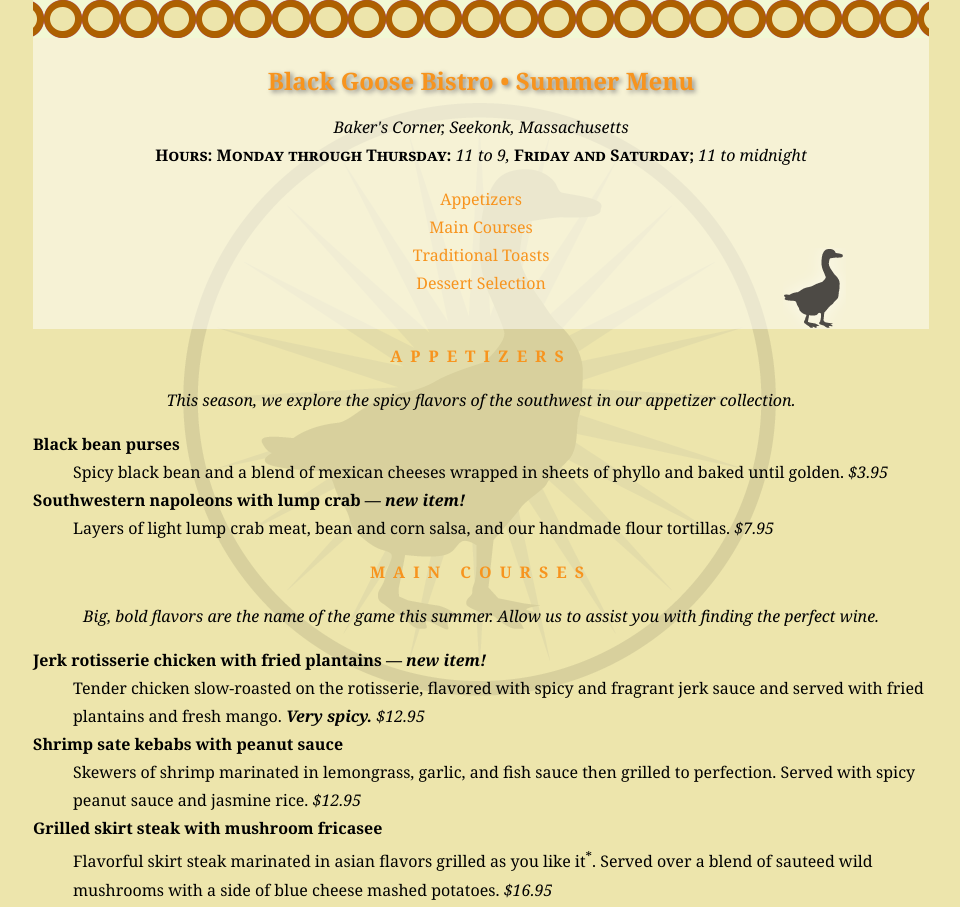
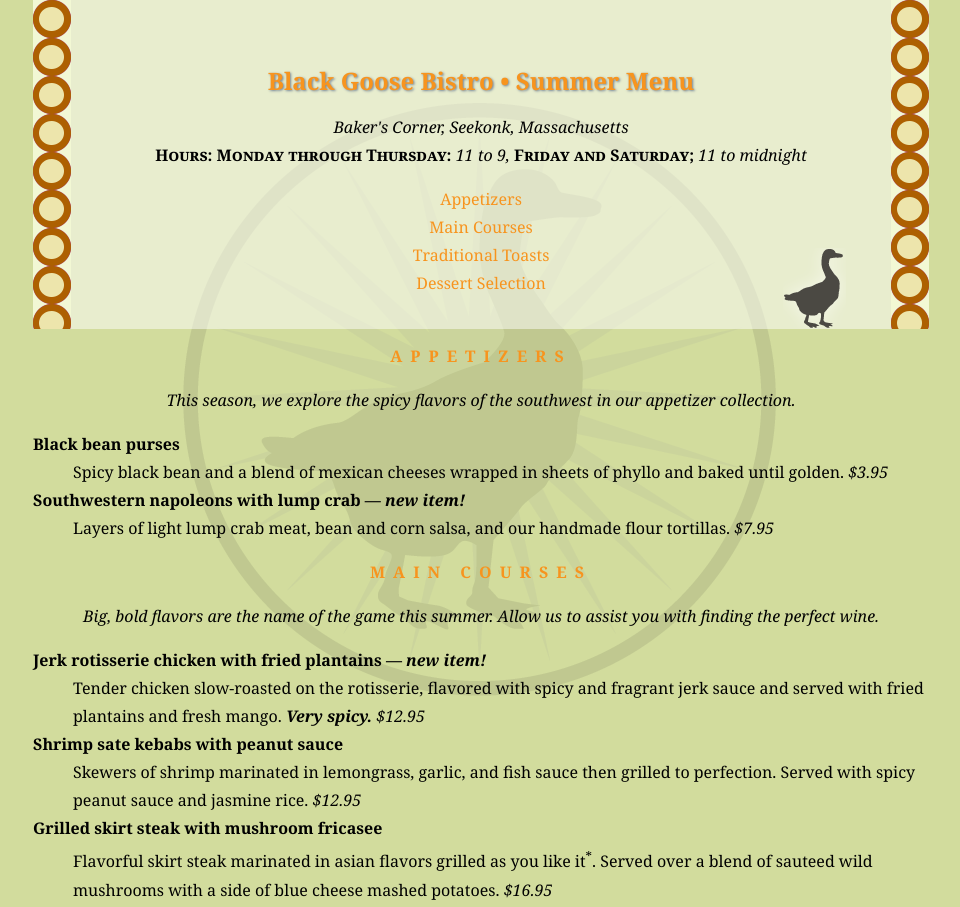
Before and after one commit to corinnedaigle/fid, a plain HTML site: page bistro/summermenu_ex8.html in a window 1280 px wide. Shown: the top 907 px of the page, without its empty margins (159-1119 px from the left). Drawn offline with Linux system fonts and the light colour scheme; a web font is replaced by a local one.

Commit message:
Add files via upload

```diff
--- a/bistro/menustyles.css
+++ b/bistro/menustyles.css
@@ -1,19 +1,21 @@
+@charset "UTF-8";
 body {
-  background: #ede5ac url(images/blackgoose.png) no-repeat center 100px fixed;
   font-family: Georgia, serif;
   font-size: 100%;
   line-height: 175%;
   margin: 0 15% 0;
+  background: #d2dc9d url(images/blackgoose.png) no-repeat center 100px fixed;
 }
 header {
-  background:  center top url(images/orangedot.png) repeat-x;
-  background: url(images/orangedot.png) center top repeat-x, url(images/gooseshadow.png) 90% bottom no-repeat;
   margin-top: 0;
   padding: 3em 1em 2em 1em;
   text-align: center;
-  background-color: rgba(255, 255, 255, .5);
-
-
+  background: url(images/orangedot.png) center top repeat-x;
+  background:
+    url(images/orangedot.png) left top repeat-y,
+    url(images/orangedot.png) right top repeat-y,
+    url(images/gooseshadow.png) 90% bottom no-repeat;
+  background-color: rgba(255,255,255,.5);
 }
 
 a {
@@ -25,7 +27,7 @@ a:visited {
     color: #ad6001;
 }
 
-a:hover {
+a:focus, a:hover {
   background-color: #ffffff;
   color: #f7b361;
 }
@@ -35,30 +37,27 @@ a:active {
 }
 
 h1 {
+  font: bold 1.5em Georgia, serif;
+  text-shadow: .05em .05em .1em lightslategray;
   color: #f7941e;
-  font: bold 1.5em Georgia, serif;
-  text-shadow: .1em .1em .2em gray;
 }
-
 h2 {
-  color: #f7941e;
   font-size: 1em;
   text-transform: uppercase;
   letter-spacing: .5em;
   text-align: center;
+  color: #f7941e;
 }
-
 dt {
   font-weight: bold;
 }
-
 strong {
   font-style: italic;
 }
 ul {
-	list-style-type: none;
-	margin: 0;
-	padding: 0;
+  list-style-type: none;
+  margin: 0;
+  padding: 0;
 }
 #info p {
   font-style: italic;
```
